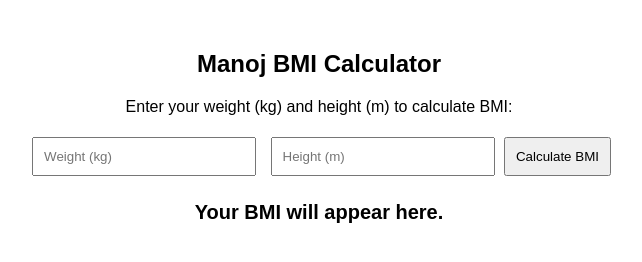
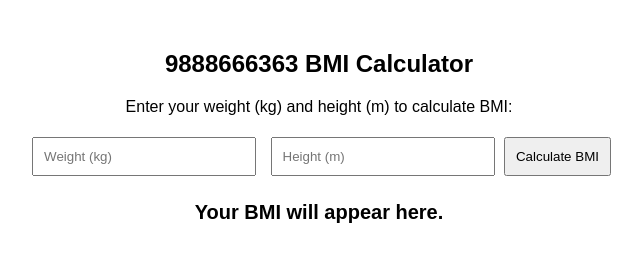
Before and after one commit to bansalmanu2004/bansalmanu2004, a plain HTML site: page index.html in a window 1280 px wide. Shown: the whole page, without its empty margins (321-963 px from the left). Drawn offline with Linux system fonts and the light colour scheme.

Commit message:
Update index.html

```diff
--- a/index.html
+++ b/index.html
@@ -12,7 +12,7 @@
     </style>
 </head>
 <body>
-    <h2>Manoj BMI Calculator</h2>
+    <h2>9888666363 BMI Calculator</h2>
     <p>Enter your weight (kg) and height (m) to calculate BMI:</p>
     <input type="number" id="weight" placeholder="Weight (kg)">
     <input type="number" id="height" placeholder="Height (m)">
```
